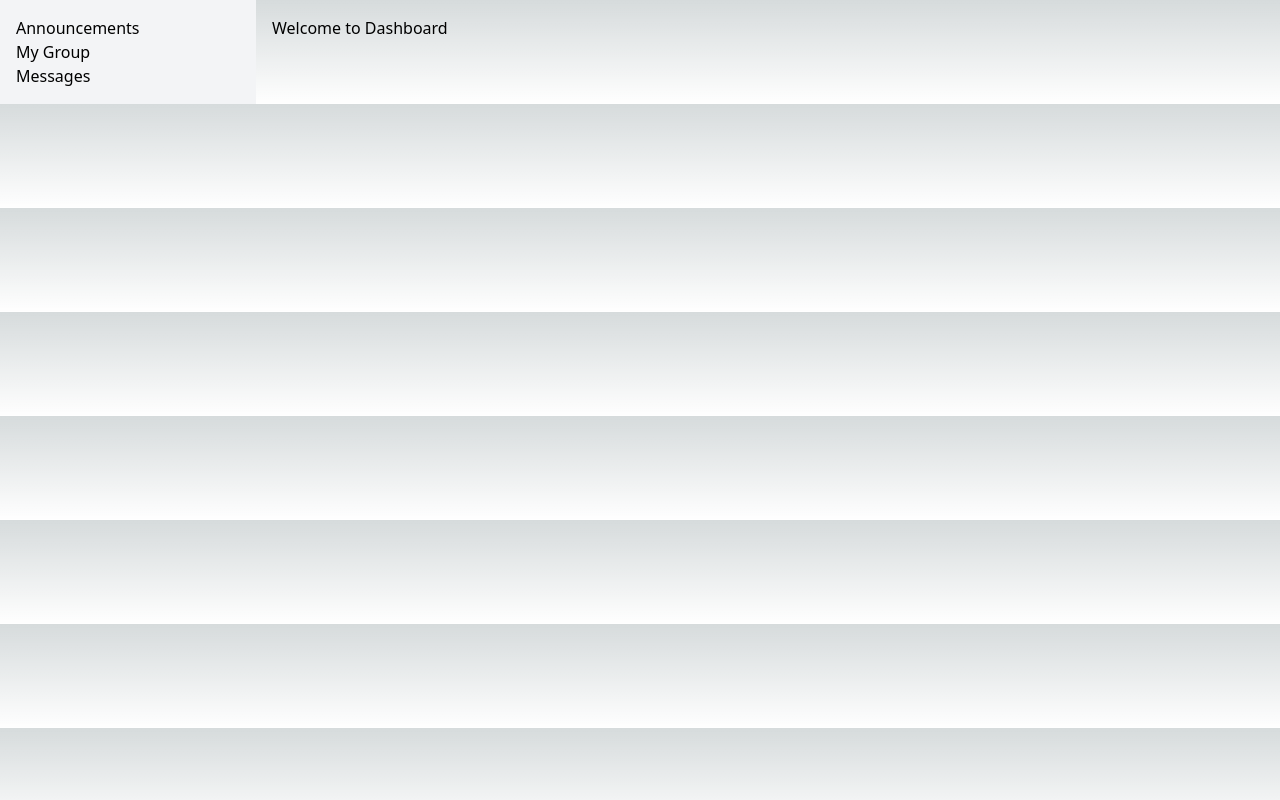
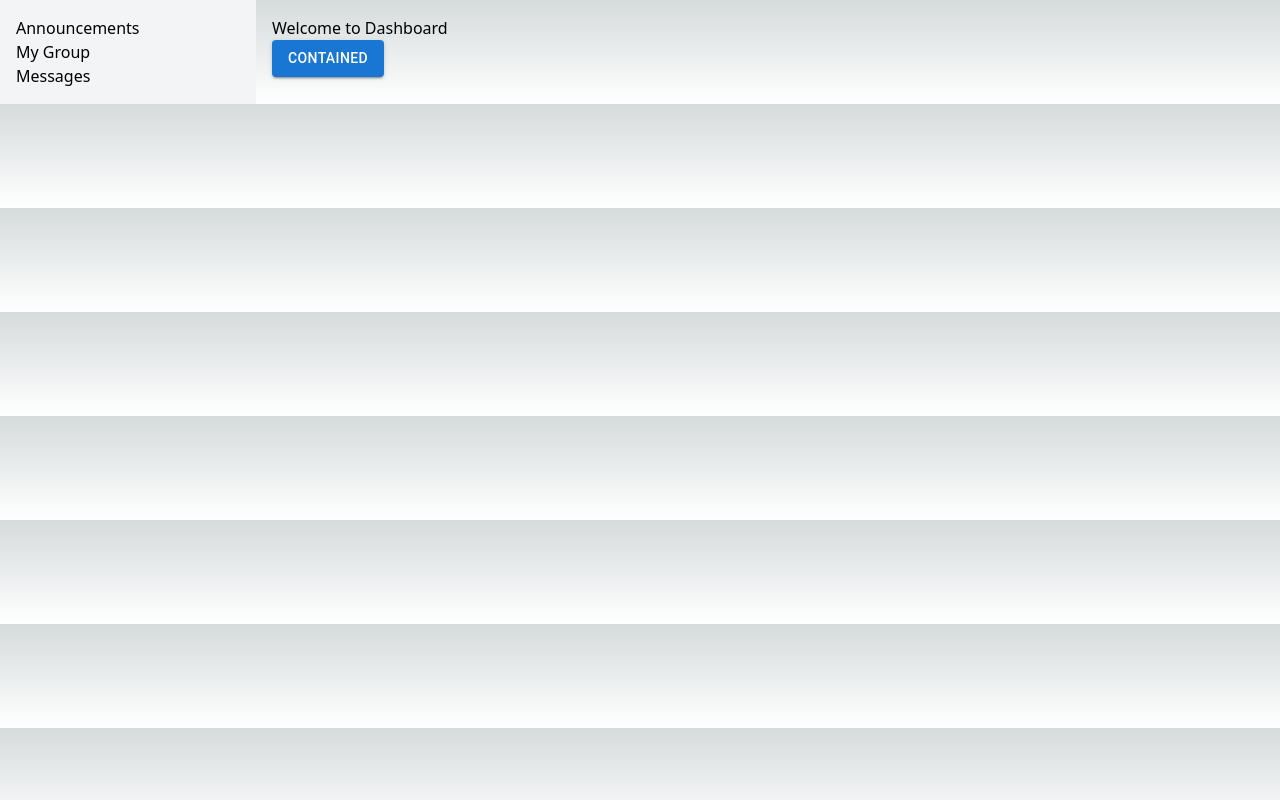
Before and after one commit to juuniorid/Oppi, a Next.js app in the folder frontend/: page /dashboard in a window 1280 px wide. Built offline with nearby package versions, Linux system fonts and the light colour scheme.

Commit message:
Install material UI

```diff
--- a/frontend/src/app/dashboard/page.tsx
+++ b/frontend/src/app/dashboard/page.tsx
@@ -1,7 +1,10 @@
+import Button from '@mui/material/Button';
+
 export default function DashboardPage() {
   return (
     <div>
       <h1>Welcome to Dashboard</h1>
+      <Button variant="contained">Contained</Button>
     </div>
   );
 }
```
Also changed, not shown: frontend/package.json (+15 -9 lines), 1 other file (tests, documents, lock files or other folders).
